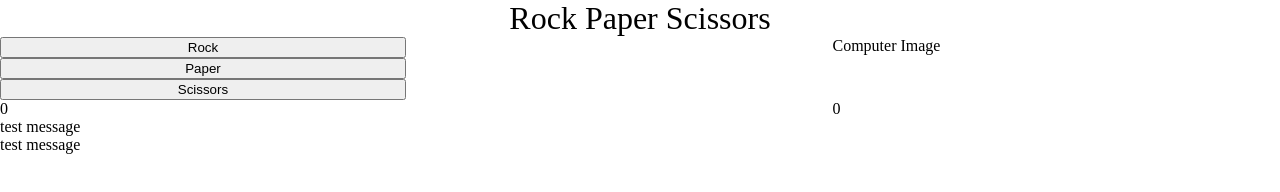
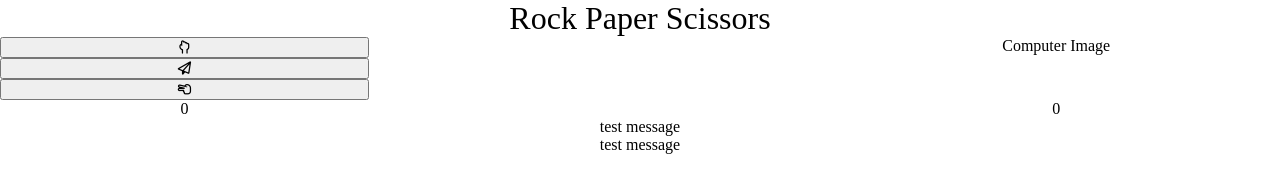
Before and after one commit to El-Pea/rock-paper-scissors, a plain HTML site: page index.html in a window 1280 px wide. Drawn offline with Linux system fonts and the light colour scheme.

Commit message:
baseline design

```diff
--- a/index.html
+++ b/index.html
@@ -2,15 +2,16 @@
 <html>
 <head>
     <title>TOP Rock Paper Scissors</title>
+    <script src="https://kit.fontawesome.com/3073917008.js" crossorigin="anonymous"></script>
     <link rel="stylesheet" href="style.css">
 </head>
 <body>
     <div id="grid-daddy">
         <h1 class="grid-baby" id="header">Rock Paper Scissors</h1>
 
-        <button class="grid-baby button"id="rock">Rock</button>
-        <button class="grid-baby button" id="paper">Paper</button>
-        <button class="grid-baby button" id="scissors">Scissors</button>
+        <button class="grid-baby button"id="rock"><i class="far fa-hand-rock"></i></button>
+        <button class="grid-baby button" id="paper"><i class="far fa-paper-plane"></i></button>
+        <button class="grid-baby button" id="scissors"><i class="far fa-hand-scissors"></i></button>
 
         <div class="grid-baby" id="computer">Computer Image</div>
 
--- a/style.css
+++ b/style.css
@@ -25,12 +25,15 @@ html {
 
   /*^^^RESET^^^*/
 
-  h1 {
+  * {
     text-align: center;
   }
 
   #header{grid-area: head;}
-  #rock{grid-area: rock;}
+  #rock{
+    grid-area: rock;
+
+  }
   #paper{grid-area: paper;}
   #scissors{grid-area: scis;}
   #computer{grid-area: comp}
```
